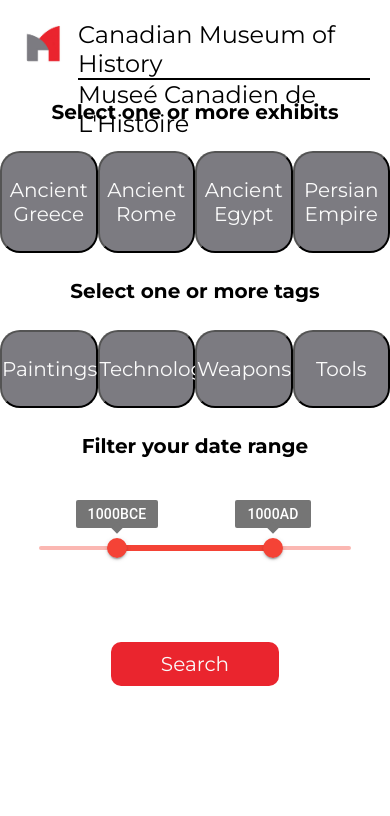
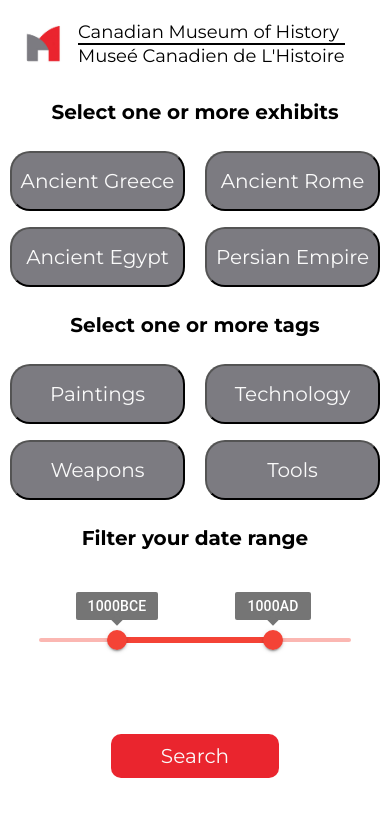
Before and after one commit to chahilr/COSC-4P02-Project, a React (Create React App) app: page /customizer in a window 390 px wide. Shown: the top 816 px of the page. Built offline with nearby package versions, Linux system fonts and the light colour scheme.

Commit message:
mobileviews: Started mobile design for /customizer page.

```diff
--- a/src/final/pages/TimelineCustomizer.js
+++ b/src/final/pages/TimelineCustomizer.js
@@ -105,18 +105,26 @@
       <h4 className="instruction-heading">Select one or more exhibits</h4>
       <div className="button-row">
         {/* Row of Exhibit Buttons */}
+        <div class="customizer-button-group">
           <SelectButton name="Ancient Greece" onClick={toggle} />
           <SelectButton name="Ancient Rome" onClick={toggle} />
+        </div>
+        <div class="customizer-button-group">
           <SelectButton name="Ancient Egypt" onClick={toggle} />
           <SelectButton name="Persian Empire" onClick={toggle} />
+        </div>
       </div>
       <h4 className="instruction-heading">Select one or more tags</h4>
       {/* Row of Tag Buttons */}
       <div className="button-row">
+        <div class="customizer-button-group">
           <SelectButton name="Paintings" onClick={toggle} />
           <SelectButton name="Technology" onClick={toggle} />
+        </div>
+        <div class="customizer-button-group">
           <SelectButton name="Weapons" onClick={toggle} />
           <SelectButton name="Tools" onClick={toggle} />
+        </div>
       </div>
       <h4 className="instruction-heading">Filter your date range</h4>
       <div style={{ width: '80%', margin: '75px auto' }}>
--- a/src/index.css
+++ b/src/index.css
@@ -182,7 +182,7 @@
   align-items: center;
   list-style: none;
   gap: 1em;
-  padding-left: 0; /*Padding is being added to this somewhere else... overwriting here.*/
+  padding-left: 0!important; /*Padding is being added to this somewhere else... overwriting here.*/
 }
 
 .landing-page-main-button {
--- a/src/mobile.css
+++ b/src/mobile.css
@@ -1,8 +1,11 @@
 @media only screen and (max-width: 750px) {
 
+/* ╔⏤⏤⏤⏤╝ HOME PAGE ╚⏤⏤⏤⏤╗*/
+
+
 /* ╔⏤⏤⏤⏤╝ Museum Text ╚⏤⏤⏤⏤╗*/
-  .home > #logo-and-language > .logo > .logo-text > span {
-    font-size: 18px;
+  .logo-text > span {
+    font-size: 18px !important;
   }
 /* ╚⏤⏤⏤⏤╗ Museum Text ╔⏤⏤⏤⏤╝*/
 
@@ -60,4 +63,27 @@
   }
 /* ╚⏤⏤⏤⏤╗ Homepage Exhibit Button/Button-wrappers ╔⏤⏤⏤⏤╝*/
 
+/* ╚⏤⏤⏤⏤╗ HOME PAGE ╔⏤⏤⏤⏤╝*/
+
+
+  .button-row {
+    display: block;
+  }
+
+  .button-row > .customizer-button-group:first-of-type {
+    margin-bottom: 1em;
+  }
+
+  .button-row > .customizer-button-group {
+    display: flex;
+    justify-content: space-around;
+  }
+  .button-row > .customizer-button-group > button {
+    display: flex;
+    justify-content: center;
+    text-align: center;
+    width: 45%;
+    padding: 0.8em 0em;
+  }
+
 }
```
Lines whose indentation alone changed are shown as unchanged.
